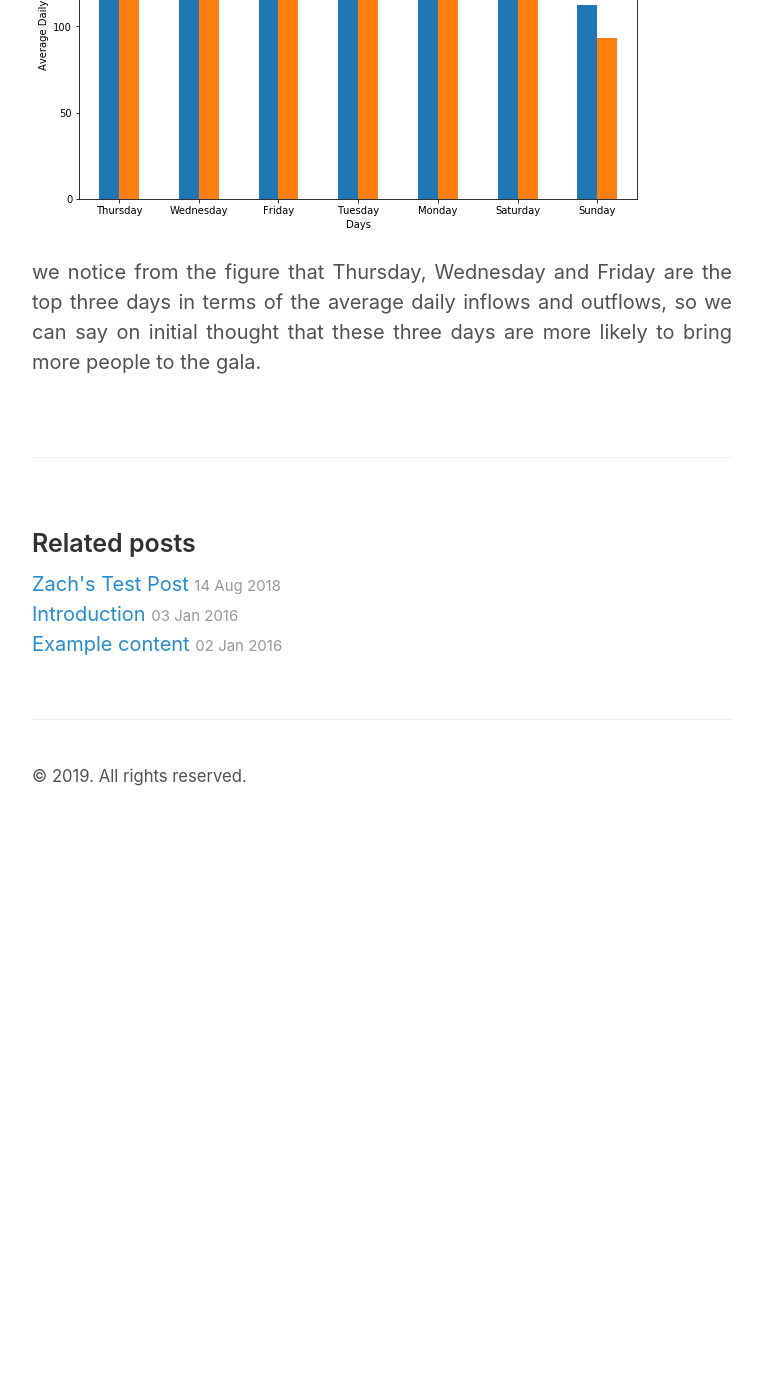
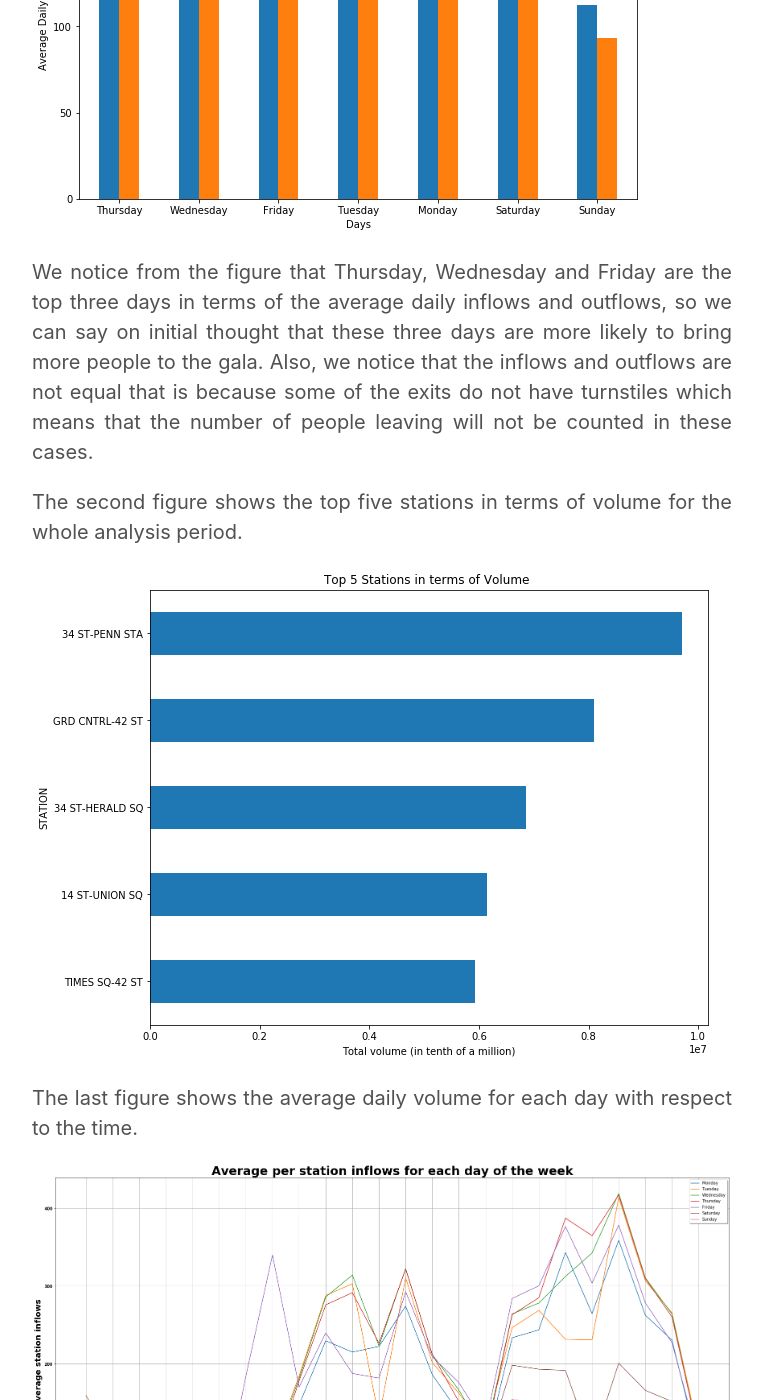
Before and after one commit to RayanAlthonian/RayanAlthonian.github.io, a Jekyll site: the page built from _posts/2019-09-07-FirstProject.md, in a window 1280 px wide and 1400 px high, scrolled down 1404 px. Shown: the whole window, without its empty margins (258-1021 px from the left). Built offline with Jekyll 4.4.1, drawn with Linux system fonts in a browser that asks for light colours; before the commit the page ends 2234 px from its top, so only the background shows below that; some of the changed text lies outside the part shown.

Commit message:
eigth commit

```diff
--- a/_posts/2019-09-07-FirstProject.md
+++ b/_posts/2019-09-07-FirstProject.md
@@ -19,6 +19,20 @@ The first visual that we have obtained is the one that shows the best days for t
 {: style="text-align: justify"}
 ![Image test]({{ site.url }}/images/fig1.png)
 
-we notice from the figure that Thursday, Wednesday and Friday are the top three days
-in terms of the average daily inflows and outflows, so we can say on initial thought that these three days are more likely to bring more people to the gala.
+We notice from the figure that Thursday, Wednesday and Friday are the top three days
+in terms of the average daily inflows and outflows, so we can say on initial thought that these three days are more likely to bring more people to the gala. Also, we notice that the inflows and outflows are not equal that is because some of the exits
+do not have turnstiles which means that the number of people leaving will not be counted in these cases.
+ {: style="text-align: justify"}
+
+ The second figure shows the top five stations in terms of volume for the whole analysis period.
 {: style="text-align: justify"}
+![Image test]({{ site.url }}/images/fig2.png)
+
+The last figure shows the average daily volume for each day with respect to the time.
+{: style="text-align: justify"}
+![Image test]({{ site.url }}/images/fig3.png)
+
+we notice here that there is one issue, on Friday between 5 to 7 am a sudden spike occurs. This garbage data is due to the inaccuracy in cleaning the data.
+{: style="text-align: justify"}
+
+### Recommendations and Conclusion
```
Also changed, not shown: images/fig2.png (added), images/fig3.png (added).
